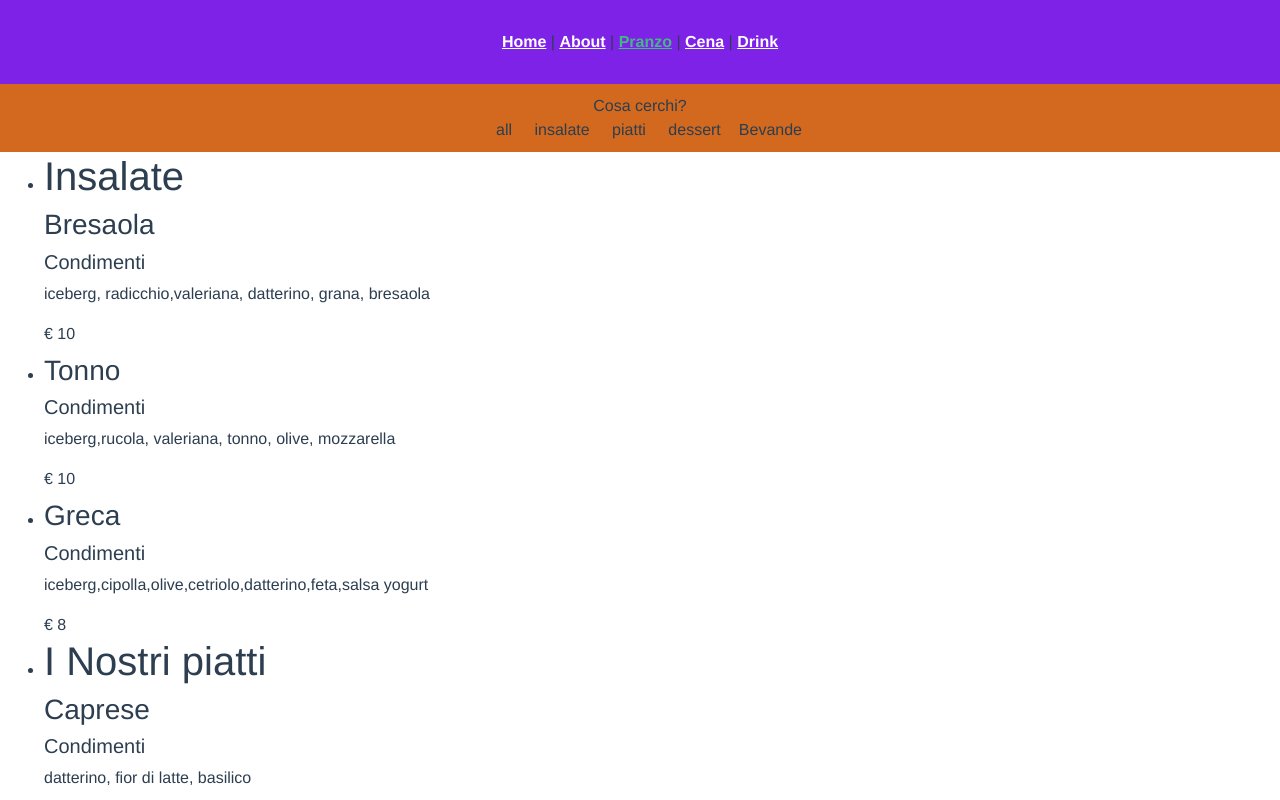
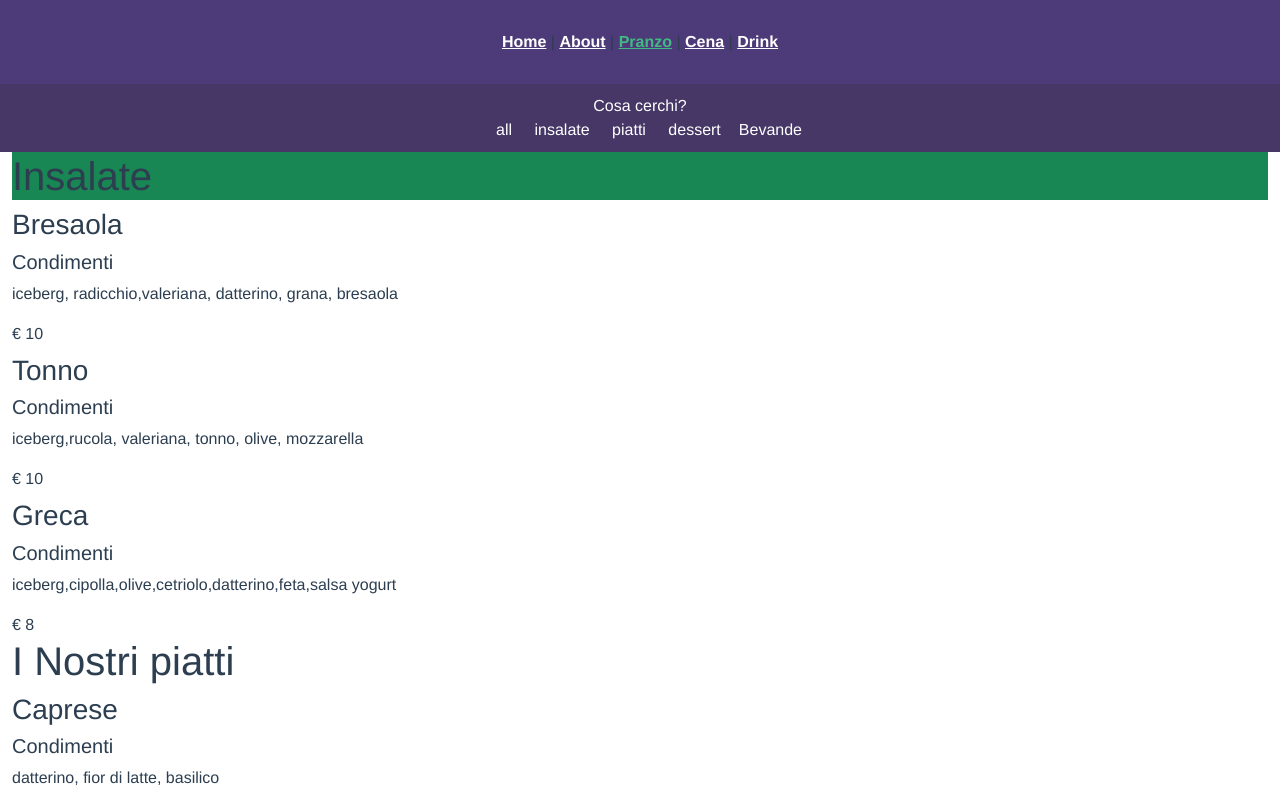
Before and after one commit to Angeloamenta/spiaggetta, a Vue app: page /#/pranzo in a window 1280 px wide. Shown: the top 800 px of the page. Built offline with nearby package versions, Linux system fonts and the light colour scheme.

Commit message:
add cena section

```diff
--- a/src/App.vue
+++ b/src/App.vue
@@ -41,7 +41,7 @@ export default {
 
 nav {
   padding: 30px;
-  background-color: rgb(126, 34, 231);
+  background-color: #4D3A78;
   text-align: center;
 }
 
--- a/src/assets/scss/partials/_commons.scss
+++ b/src/assets/scss/partials/_commons.scss
@@ -9,7 +9,7 @@
   .nav-2 {
     width: 100%;
     text-align: center;
-    background-color: chocolate;
+    background-color: #463767;
     padding: 10px 0;
   }
 
@@ -19,6 +19,10 @@
     margin-top: 20px;
   }
 
+  .nav-2 * {
+    color: white;
+    cursor: pointer;
+  }
   .bg-span {
     background-color: aqua;
 
--- a/src/views/CenaView.vue
+++ b/src/views/CenaView.vue
@@ -18,7 +18,7 @@
       <div class="container-fluid">
           <div class="row">
               <div class="col">
-                    <ul>
+                    <ul class="list-unstyled">
                         <li v-for="(piatto, index) in piatti2" :key="index">
                         <h1>{{piatto.title}}</h1>
                         <h3>{{piatto.nome}}</h3>
--- a/src/views/PranzoView.vue
+++ b/src/views/PranzoView.vue
@@ -12,9 +12,9 @@
       <div class="container-fluid">
           <div class="row">
               <div class="col">
-                    <ul>
+                    <ul class="list-unstyled">
                         <li v-for="(piatto, index) in piatti2" :key="index">
-                        <h1>{{piatto.title}}</h1>
+                        <h1 :class="piatto.class">{{piatto.title}}</h1>
                         <h3>{{piatto.nome}}</h3>
                         <h5 v-if="piatto.condimenti == null"></h5>
                         <h5 v-else>Condimenti</h5>
@@ -43,7 +43,8 @@ data() { return {
             categoria: "insalata",
             condimenti: "iceberg, radicchio,valeriana, datterino, grana, bresaola",
             prezzo: 10,
-            title: "Insalate"
+            title: "Insalate",
+            class: "bg-success"
         },
         {
             nome: "Tonno",
```
